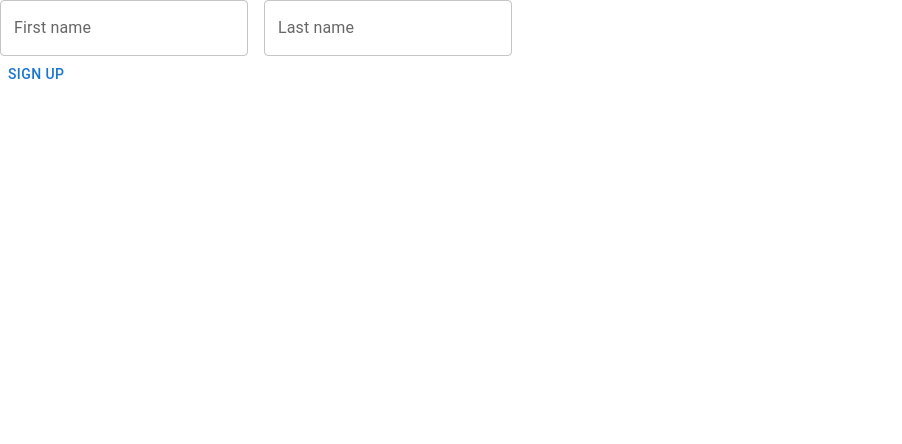
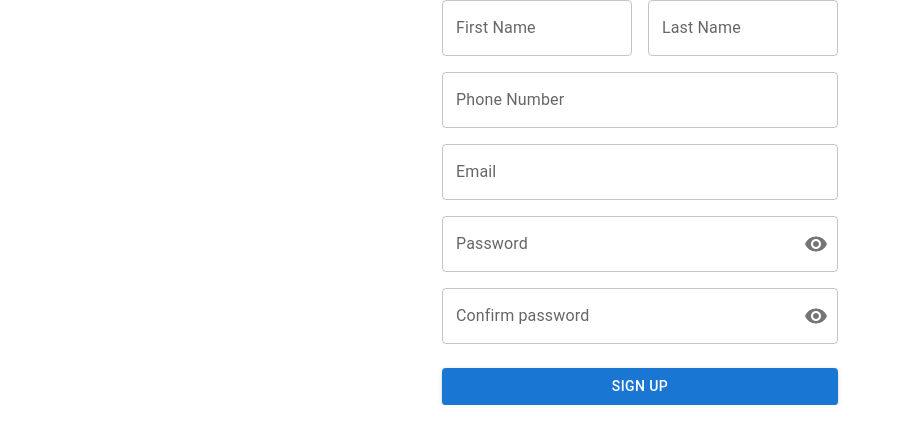
Before and after one commit to DelhiaGbelidji/read-it, a Next.js app: page /authentification/signup in a window 1280 px wide. Shown: the top 444 px of the page, without its empty margins (0-902 px from the left). Built offline with nearby package versions, Linux system fonts and the light colour scheme.

Commit message:
finish sign up form with validation and style

```diff
--- /dev/null
+++ b/src/app/authentification/signup/SignUpForm.tsx
@@ -0,0 +1,205 @@
+"use client";
+import React from "react";
+import { useForm, Controller } from "react-hook-form";
+import {
+  TextField,
+  Button,
+  Container,
+  Grid,
+  InputAdornment,
+  IconButton,
+} from "@mui/material";
+import { yupResolver } from "@hookform/resolvers/yup";
+import * as Yup from "yup";
+import { Visibility, VisibilityOff } from "@mui/icons-material";
+
+//types
+type Type_data = {
+  firstName: string;
+  lastName: string;
+  phoneNumber: string;
+  email: string;
+  password: string;
+  confirmPassword: string;
+};
+
+//Validation schema
+const Schema_SignUp = Yup.object().shape({
+  firstName: Yup.string().required("First name is required"),
+  lastName: Yup.string().required("Last name is required"),
+  phoneNumber: Yup.string().required("Phone number is required"),
+  email: Yup.string().email("Invalid email").required("Email is required"),
+  password: Yup.string()
+    .required("Password is required")
+    .min(8, "Password must be at least 8 characters"),
+  confirmPassword: Yup.string()
+    .oneOf([Yup.ref("password")], "Passwords must match")
+    .required("Confirm password is required"),
+});
+
+const SignUpForm = () => {
+  //handling the form using react-hook-form
+  const {
+    handleSubmit,
+    control,
+    formState: { errors },
+  } = useForm<Type_data>({
+    resolver: yupResolver(Schema_SignUp),
+  });
+
+  //handling password and confirm password inputs
+  const [showPassword, setShowPassword] = React.useState(false);
+  const handleClickShowPassword = () => setShowPassword((show) => !show);
+  const handleMouseDownPassword = (
+    event: React.MouseEvent<HTMLButtonElement>
+  ) => {
+    event.preventDefault();
+  };
+
+  //handling submit
+  const onSubmit = async (data: Type_data) => {
+    try {
+      alert("Submitted");
+      console.log(data);
+    } catch {
+      console.error("error");
+    }
+  };
+
+  return (
+    <Container component="main" maxWidth="xs">
+      <form onSubmit={handleSubmit(onSubmit)}>
+        <Grid container spacing={2}>
+          <Grid item xs={12} sm={6}>
+            <Controller
+              name="firstName"
+              control={control}
+              render={({ field }) => (
+                <TextField
+                  {...field}
+                  label="First Name"
+                  variant="outlined"
+                  fullWidth
+                  error={!!errors.firstName}
+                  helperText={errors.firstName?.message}
+                />
+              )}
+            />
+          </Grid>
+
+          <Grid item xs={12} sm={6}>
+            <Controller
+              name="lastName"
+              control={control}
+              render={({ field }) => (
+                <TextField
+                  {...field}
+                  label="Last Name"
+                  variant="outlined"
+                  fullWidth
+                  error={!!errors.lastName}
+                  helperText={errors.lastName?.message}
+                />
+              )}
+            />
+          </Grid>
+          <Grid item xs={12}>
+            <Controller
+              name="phoneNumber"
+              control={control}
+              render={({ field }) => (
+                <TextField
+                  {...field}
+                  label="Phone Number"
+                  variant="outlined"
+                  fullWidth
+                  error={!!errors.phoneNumber}
+                  helperText={errors.phoneNumber?.message}
+                />
+              )}
+            />
+          </Grid>
+          <Grid item xs={12}>
+            <Controller
+              name="email"
+              control={control}
+              render={({ field }) => (
+                <TextField
+                  {...field}
+                  label="Email"
+                  variant="outlined"
+                  fullWidth
+                  error={!!errors.email}
+                  helperText={errors.email?.message}
+                />
+              )}
+            />
+          </Grid>
+          <Grid item xs={12}>
+            <Controller
+              name="password"
+              control={control}
+              render={({ field }) => (
+                <TextField
+                  {...field}
+                  label="Password"
+                  type={showPassword ? "text" : "password"}
+                  InputProps={{
+                    endAdornment: (
+                      <InputAdornment position="end">
+                        <IconButton
+                          aria-label="toggle password visibility"
+                          onClick={handleClickShowPassword}
+                          onMouseDown={handleMouseDownPassword}
+                          edge="end"
+                        >
+                          {showPassword ? <VisibilityOff /> : <Visibility />}
+                        </IconButton>
+                      </InputAdornment>
+                    ),
+                  }}
+                  autoComplete="on"
+                  fullWidth
+                />
+              )}
+            />
+          </Grid>
+          <Grid item xs={12}>
+            <Controller
+              name="confirmPassword"
+              control={control}
+              render={({ field }) => (
+                <TextField
+                  {...field}
+                  label="Confirm password"
+                  type={showPassword ? "text" : "password"}
+                  InputProps={{
+                    endAdornment: (
+                      <InputAdornment position="end">
+                        <IconButton
+                          aria-label="toggle password visibility"
+                          onClick={handleClickShowPassword}
+                          onMouseDown={handleMouseDownPassword}
+                          edge="end"
+                        >
+                          {showPassword ? <VisibilityOff /> : <Visibility />}
+                        </IconButton>
+                      </InputAdornment>
+                    ),
+                  }}
+                  autoComplete="on"
+                  fullWidth
+                />
+              )}
+            />
+          </Grid>
+        </Grid>
+        <Button type="submit" variant="contained" fullWidth sx={{ mt: 3 }}>
+          Sign Up
+        </Button>
+      </form>
+    </Container>
+  );
+};
+
+export default SignUpForm;
--- a/src/app/authentification/signup/page.tsx
+++ b/src/app/authentification/signup/page.tsx
@@ -1,81 +1,11 @@
-"use client";
-import React from "react";
-import { Button, Stack, TextField, Typography } from "@mui/material";
-import { useForm, Controller, SubmitHandler } from "react-hook-form";
-import { yupResolver } from "@hookform/resolvers/yup";
-import * as yup from "yup";
+import SignUpForm from "./SignUpForm";
 
-//Types
-type Type_data = {
-  firstName: string;
-  lastName: string;
-};
-
-//Validation schema
-const Schema_SignUp = yup.object().shape({
-  firstName: yup.string().required("Required"),
-  lastName: yup.string().required("Required"),
-});
-
-const SignUpForm = () => {
-  const {
-    handleSubmit,
-    control,
-    formState: { errors },
-  } = useForm<Type_data>({
-    defaultValues: {
-      firstName: "",
-      lastName: "",
-    },
-    resolver: yupResolver(Schema_SignUp),
-  });
-
-  const onSubmit: SubmitHandler<Type_data> = (data) => {
-    try {
-      console.log(data);
-    } catch {
-      console.error("error");
-    }
-  };
-
+const SignUp = () => {
   return (
-    <Stack>
-      <form onSubmit={handleSubmit(onSubmit)}>
-        <Stack direction={"row"} spacing={2}>
-          <Controller
-            control={control}
-            name="firstName"
-            rules={{ required: true }}
-            render={({ field, formState }) => (
-              <TextField
-                {...field}
-                label="First name"
-                variant="outlined"
-                error={!!formState.errors?.firstName}
-                helperText={errors.firstName?.message}
-              />
-            )}
-          />
-          <Controller
-            control={control}
-            name="lastName"
-            rules={{ required: true }}
-            render={({ field, formState }) => (
-              <TextField
-                {...field}
-                label="Last name"
-                variant="outlined"
-                error={!!formState.errors?.lastName}
-                helperText={errors.lastName?.message}
-              />
-            )}
-          />
-        </Stack>
-
-        <Button type="submit">Sign up</Button>
-      </form>
-    </Stack>
+    <div>
+      <SignUpForm />
+    </div>
   );
 };
 
-export default SignUpForm;
+export default SignUp;
```
